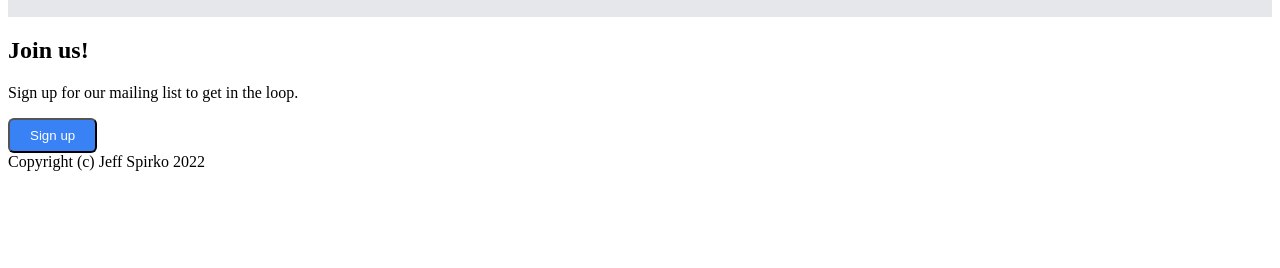
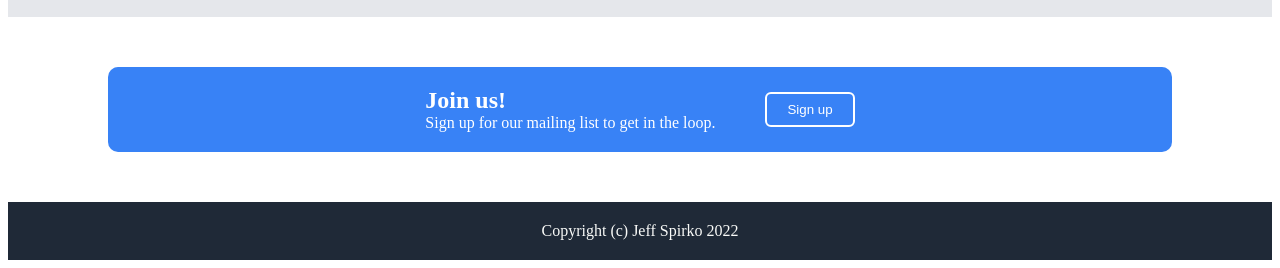
Before and after one commit to Spirko/odin-landing, a plain HTML site: page index.html in a window 1280 px wide. Shown: the part 695-963 px from the top of the page. Before the commit the page ends 874 px from the top, so only its background shows below. Drawn offline with Linux system fonts and the light colour scheme.

Commit message:
CSS style signup and footer

```diff
--- a/landing.css
+++ b/landing.css
@@ -99,3 +99,32 @@ button {
   font-size: 24px;
   font-weight: 800;
 }
+
+.signup-container {
+  display: flex; justify-content: center; align-items: center;
+  padding: 50px 100px;
+}
+.signup {
+  flex: 1;
+  background-color: #3882f6;
+  border-radius: 10px;
+  color: white;
+  display: flex; justify-content: center; align-items: center;
+  gap: 50px;
+  padding: 20px;
+}
+.signup button {
+  border-color: white;
+  border-style: solid;
+  box-shadow: none;
+}
+.signup h2, .signup p {
+  margin: 0;
+}
+
+.footer {
+  display: flex; justify-content: center; align-items: center;
+  padding: 20px 100px;
+  background-color: #1f2937;
+  color: #f9faf8;
+}
```
